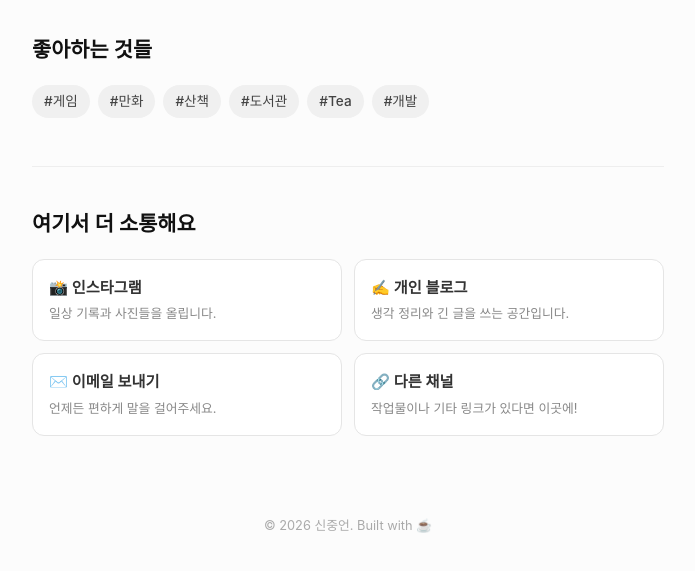
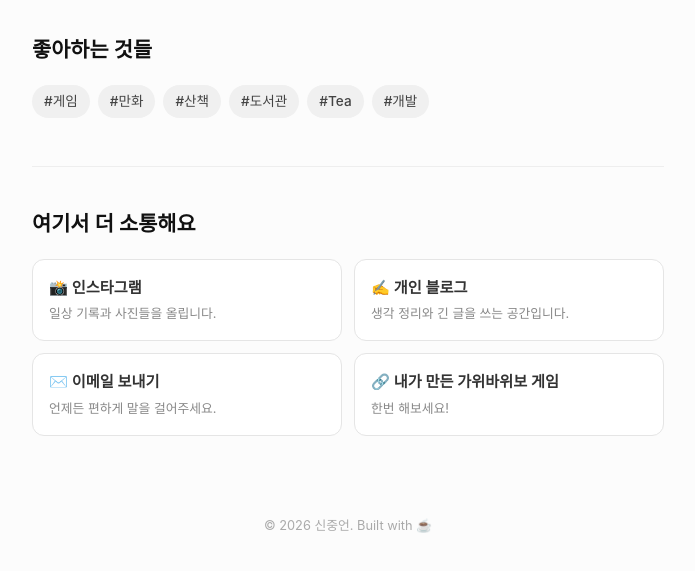
Before and after one commit to shin00010100/AI_GW, a plain HTML site: page index.html in a window 1280 px wide. Shown: the part 1687-2258 px from the top of the page, without its empty margins (292-987 px from the left). Drawn offline with Linux system fonts and the light colour scheme.

Commit message:
index.html에 가위바위보게임 링크 추가

```diff
--- a/index.html
+++ b/index.html
@@ -247,9 +247,9 @@
                 </a>
 
                 <!-- 링크 카드 4 (기타 채널) -->
-                <a href="[링크주소]" class="link-card" target="_blank">
-                    <h4>🔗 다른 채널</h4>
-                    <p>작업물이나 기타 링크가 있다면 이곳에!</p>
+                <a href="./rock-papper-scissors-game" class="link-card" target="_blank">
+                    <h4>🔗 내가 만든 가위바위보 게임</h4>
+                    <p>한번 해보세요!</p>
                 </a>
 
             </div>
```
